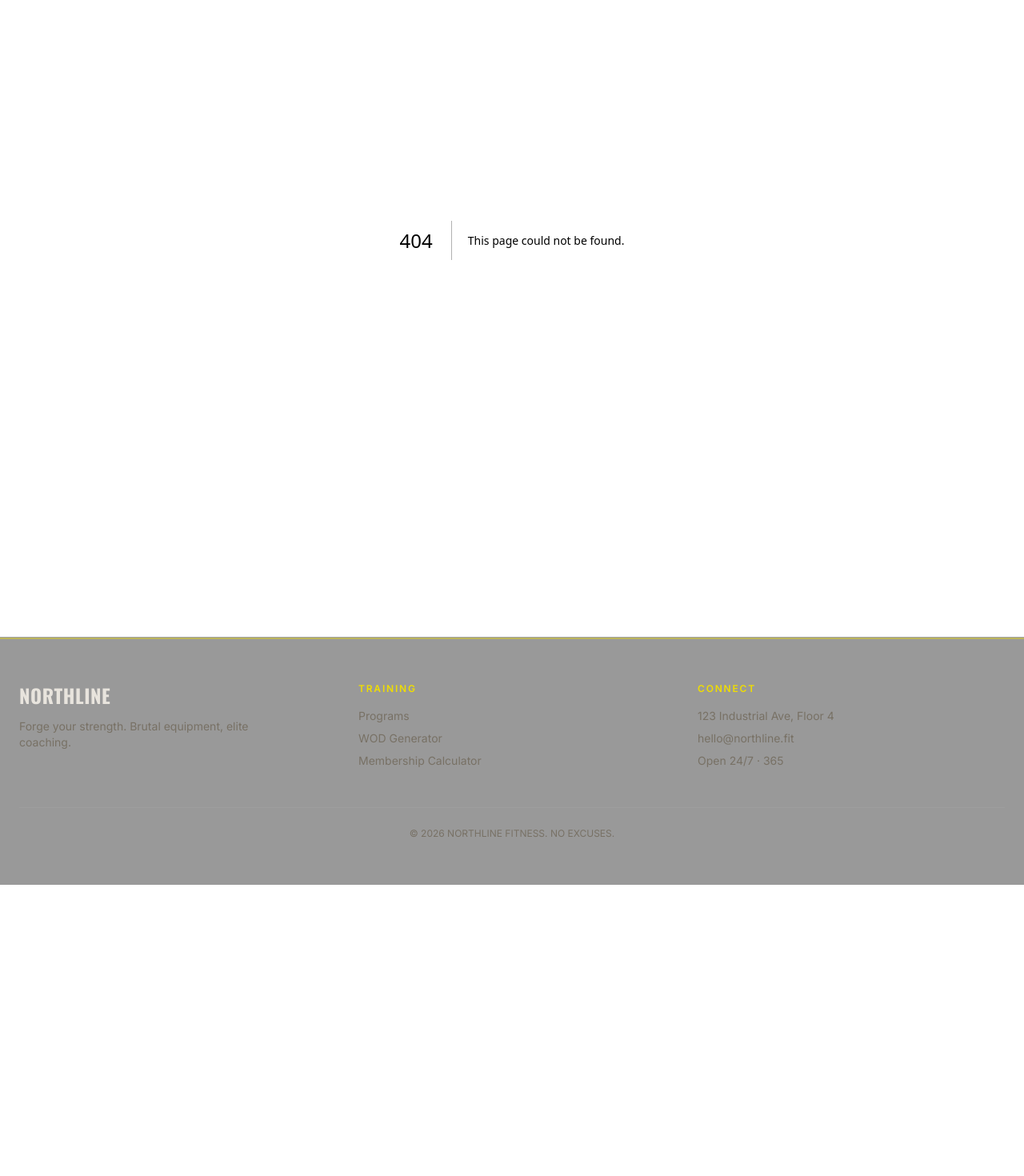
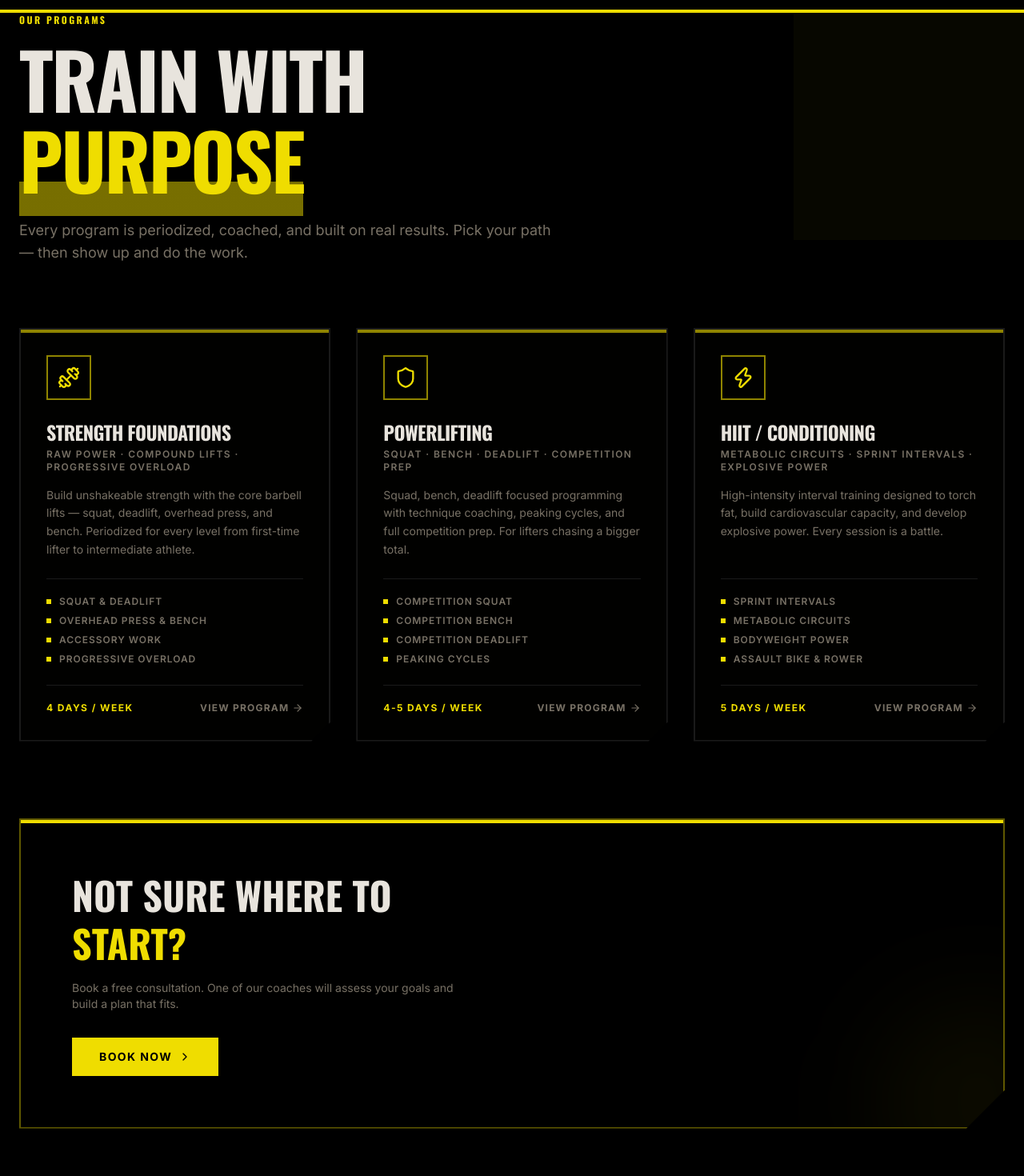
Before and after one commit to anas-khan-antimatter/mkt-northline-fitness, a Next.js app: page /programs in a window 1280 px wide. Before the commit this address had no page. Shown: the part 100-1570 px from the top of the page at 80% size. Before the commit the page ends 1206 px from the top, so only its background shows below. Built offline with nearby package versions, Linux system fonts and the light colour scheme.

Commit message:
antimatter: checkpoint c-1790732951274-8t1ke

```diff
--- /dev/null
+++ b/src/app/programs/page.tsx
@@ -0,0 +1,167 @@
+"use client";
+
+import Link from "next/link";
+import { motion } from "framer-motion";
+import {
+  Dumbbell,
+  Zap,
+  Shield,
+  Flame,
+  ChevronRight,
+  ArrowRight,
+} from "lucide-react";
+
+const programs = [
+  {
+    slug: "strength-foundations",
+    icon: Dumbbell,
+    title: "STRENGTH FOUNDATIONS",
+    subtitle: "Raw Power · Compound Lifts · Progressive Overload",
+    desc: "Build unshakeable strength with the core barbell lifts — squat, deadlift, overhead press, and bench. Periodized for every level from first-time lifter to intermediate athlete.",
+    focus: ["Squat & Deadlift", "Overhead Press & Bench", "Accessory Work", "Progressive Overload"],
+    schedule: "4 days / week",
+    href: "/programs/strength-foundations",
+  },
+  {
+    slug: "powerlifting",
+    icon: Shield,
+    title: "POWERLIFTING",
+    subtitle: "Squat · Bench · Deadlift · Competition Prep",
+    desc: "Squad, bench, deadlift focused programming with technique coaching, peaking cycles, and full competition prep. For lifters chasing a bigger total.",
+    focus: ["Competition Squat", "Competition Bench", "Competition Deadlift", "Peaking Cycles"],
+    schedule: "4-5 days / week",
+    href: "/programs/powerlifting",
+  },
+  {
+    slug: "hiit-conditioning",
+    icon: Zap,
+    title: "HIIT / CONDITIONING",
+    subtitle: "Metabolic Circuits · Sprint Intervals · Explosive Power",
+    desc: "High-intensity interval training designed to torch fat, build cardiovascular capacity, and develop explosive power. Every session is a battle.",
+    focus: ["Sprint Intervals", "Metabolic Circuits", "Bodyweight Power", "Assault Bike & Rower"],
+    schedule: "5 days / week",
+    href: "/programs/hiit-conditioning",
+  },
+];
+
+export default function ProgramsPage() {
+  return (
+    <div className="pt-28 pb-20">
+      {/* Header */}
+      <section className="relative px-6 overflow-hidden">
+        {/* Diagonal hard-cut accent */}
+        <div className="absolute top-0 left-0 right-0 h-1 bg-primary" />
+        <div className="absolute -top-24 -right-24 w-96 h-96 bg-primary/[3%] diagonal-cut-lg" />
+
+        <div className="mx-auto max-w-7xl">
+          <motion.div
+            initial={{ opacity: 0, y: 40 }}
+            animate={{ opacity: 1, y: 0 }}
+            transition={{ duration: 0.6 }}
+          >
+            <span className="font-heading text-xs font-bold uppercase tracking-[0.2em] text-primary">
+              Our Programs
+            </span>
+            <h1 className="font-heading text-5xl font-bold tracking-tight mt-3 sm:text-7xl md:text-8xl leading-[1.05]">
+              TRAIN WITH<br />
+              <span className="text-safety heavy-underline">PURPOSE</span>
+            </h1>
+            <p className="mt-6 max-w-2xl text-base text-muted-foreground sm:text-lg">
+              Every program is periodized, coached, and built on real results.
+              Pick your path — then show up and do the work.
+            </p>
+          </motion.div>
+        </div>
+      </section>
+
+      {/* Programs grid */}
+      <section className="mt-20 px-6">
+        <div className="mx-auto max-w-7xl grid gap-8 md:grid-cols-3">
+          {programs.map((p, i) => (
+            <motion.div
+              key={p.slug}
+              initial={{ opacity: 0, y: 40 }}
+              animate={{ opacity: 1, y: 0 }}
+              transition={{ duration: 0.5, delay: 0.1 * i }}
+            >
+              <Link
+                href={p.href}
+                className="group relative flex flex-col h-full border-2 border-white/10 bg-card transition-all duration-300 hover:border-primary/50 hover:glow-yellow diagonal-cut"
+              >
+                {/* Yellow top stripe */}
+                <div className="absolute top-0 left-0 right-0 h-1 bg-primary/60 group-hover:bg-primary transition-colors" />
+
+                <div className="flex-1 p-8 flex flex-col">
+                  {/* Icon */}
+                  <div className="mb-6 flex h-14 w-14 items-center justify-center brutal-border bg-black/40 group-hover:bg-primary/20 transition-colors">
+                    <p.icon className="h-7 w-7 text-primary" />
+                  </div>
+
+                  {/* Title */}
+                  <h2 className="font-heading text-2xl font-bold tracking-tight text-foreground group-hover:text-primary transition-colors">
+                    {p.title}
+                  </h2>
+                  <p className="mt-1 text-xs font-semibold uppercase tracking-[0.12em] text-muted-foreground">
+                    {p.subtitle}
+                  </p>
+
+                  {/* Description */}
+                  <p className="mt-4 text-sm leading-relaxed text-muted-foreground flex-1">
+                    {p.desc}
+                  </p>
+
+                  {/* Focus areas */}
+                  <div className="mt-6 space-y-2 border-t border-white/10 pt-5">
+                    {p.focus.map((f) => (
+                      <div key={f} className="flex items-center gap-2.5">
+                        <div className="h-1.5 w-1.5 bg-primary" />
+                        <span className="text-xs font-semibold uppercase tracking-[0.08em] text-muted-foreground">
+                          {f}
+                        </span>
+                      </div>
+                    ))}
+                  </div>
+
+                  {/* Schedule + CTA */}
+                  <div className="mt-6 flex items-center justify-between border-t border-white/10 pt-5">
+                    <span className="text-xs font-bold uppercase tracking-[0.12em] text-primary">
+                      {p.schedule}
+                    </span>
+                    <span className="flex items-center gap-1 text-xs font-bold uppercase tracking-[0.1em] text-muted-foreground group-hover:text-primary transition-colors">
+                      View Program <ArrowRight className="h-3.5 w-3.5 transition-transform group-hover:translate-x-1" />
+                    </span>
+                  </div>
+                </div>
+              </Link>
+            </motion.div>
+          ))}
+        </div>
+      </section>
+
+      {/* CTA */}
+      <section className="mt-24 px-6">
+        <div className="mx-auto max-w-7xl">
+          <div className="relative border-2 border-primary/40 bg-black/40 p-10 sm:p-16 diagonal-cut-lg overflow-hidden">
+            <div className="absolute top-0 left-0 right-0 h-1 bg-primary" />
+            <div className="absolute -bottom-24 -right-24 w-64 h-64 bg-primary/5 rounded-full blur-3xl" />
+
+            <h2 className="font-heading text-3xl font-bold sm:text-5xl leading-tight">
+              NOT SURE WHERE TO<br />
+              <span className="text-safety">START?</span>
+            </h2>
+            <p className="mt-4 max-w-lg text-sm text-muted-foreground">
+              Book a free consultation. One of our coaches will assess your goals
+              and build a plan that fits.
+            </p>
+            <a
+              href="/checkin"
+              className="group inline-flex items-center gap-2 mt-8 h-12 brutal-border bg-primary text-primary-foreground px-8 text-sm font-bold uppercase tracking-[0.1em] transition-all hover:bg-primary/90 hover:glow-yellow"
+            >
+              Book Now <ChevronRight className="h-4 w-4 transition-transform group-hover:translate-x-1" />
+            </a>
+          </div>
+        </div>
+      </section>
+    </div>
+  );
+}
```
Also changed, not shown: .antimatter/wiki/log.md, .antimatter/wiki/map.json, .antimatter/wiki/map.md.
